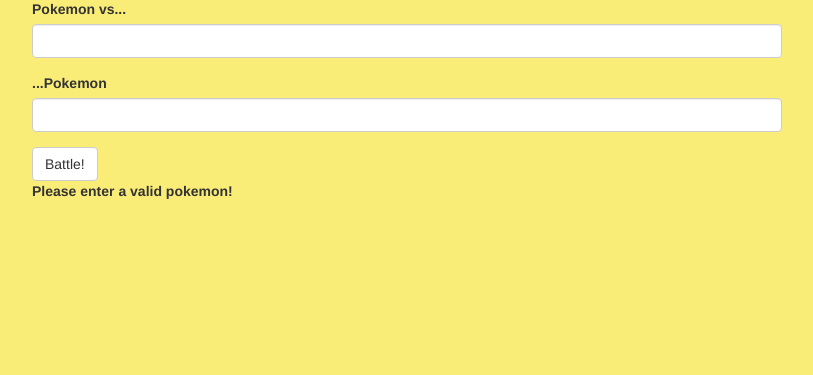
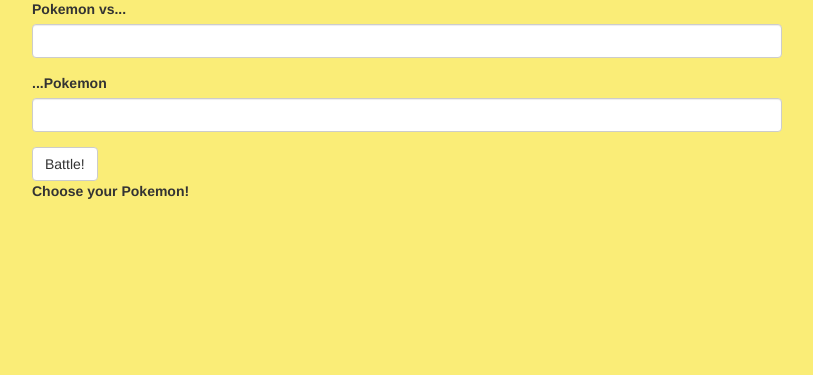
Before and after one commit to jessgschueler/pokemon_battler, a Flask app: page / in a window 1280 px wide. Shown: the part 71-446 px from the top of the page, without its empty margins (38-851 px from the left). Run offline with Flask 2, Linux system fonts and the light colour scheme; parts of the project's set-up code (start-up, migrations or seed data) failed here and were passed over; some libraries are stand-ins or nearby versions.

Commit message:
Minor typo fix.

```diff
--- a/pokefight.py
+++ b/pokefight.py
@@ -102,7 +102,7 @@
         else:
             message = f"{poke_1} and {poke_2} are not valid pokemon!"
     else:
-        message = "Please enter a valid pokemon!"
+        message = "Choose your Pokemon!"
     return render_template('index.html', form=form, message=message)
 
 if __name__ == "__main__":
--- a/templates/index.html
+++ b/templates/index.html
@@ -10,7 +10,7 @@
 
 
 {% block title %}
-POkemon Battler
+Pokemon Battler
 {% endblock %}
 
 
```
